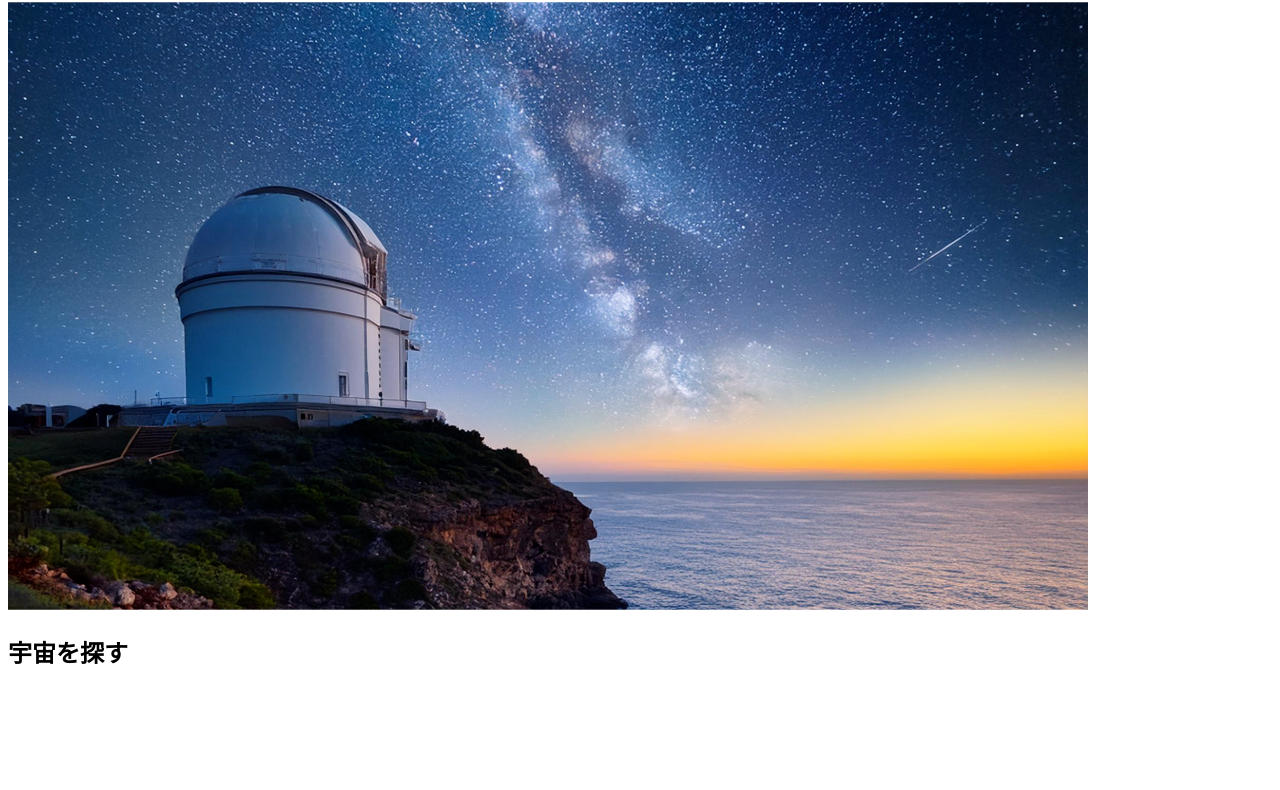
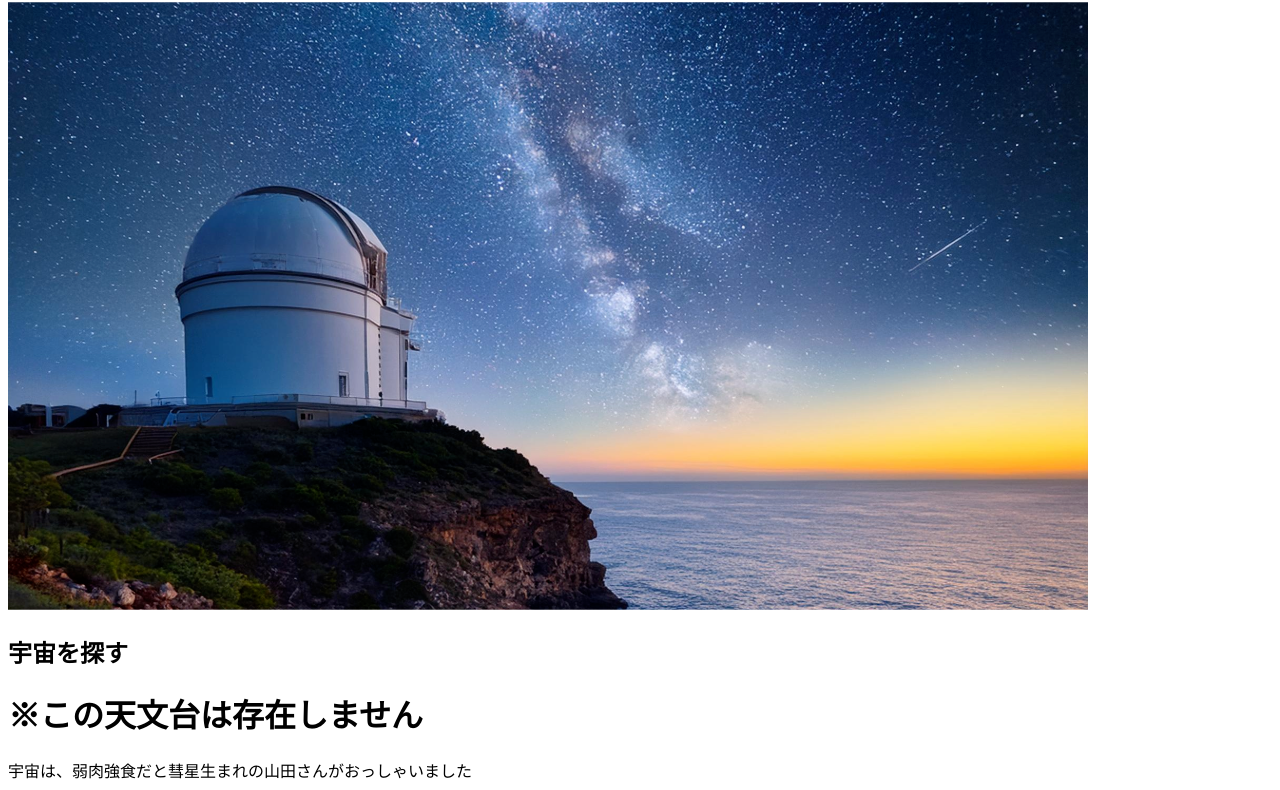
Before and after one commit to ick2322032/prg20241118, a plain HTML site: page index.html in a window 1280 px wide. Shown: the part 87-877 px from the top of the page. Before the commit the page ends 800 px from the top, so only its background shows below. Drawn offline with Linux system fonts and the light colour scheme.

Commit message:
やまちゃん

```diff
--- a/index.html
+++ b/index.html
@@ -9,5 +9,7 @@
         <h1>市川天文台</h1>
         <img src="yamada.png" alt="市川天文台の写真">
         <h2>宇宙を探す</h2>
+        <h1>※この天文台は存在しません</h1>
+        <p4>宇宙は、弱肉強食だと彗星生まれの山田さんがおっしゃいました</p4>
     </body>
 </html>
```
